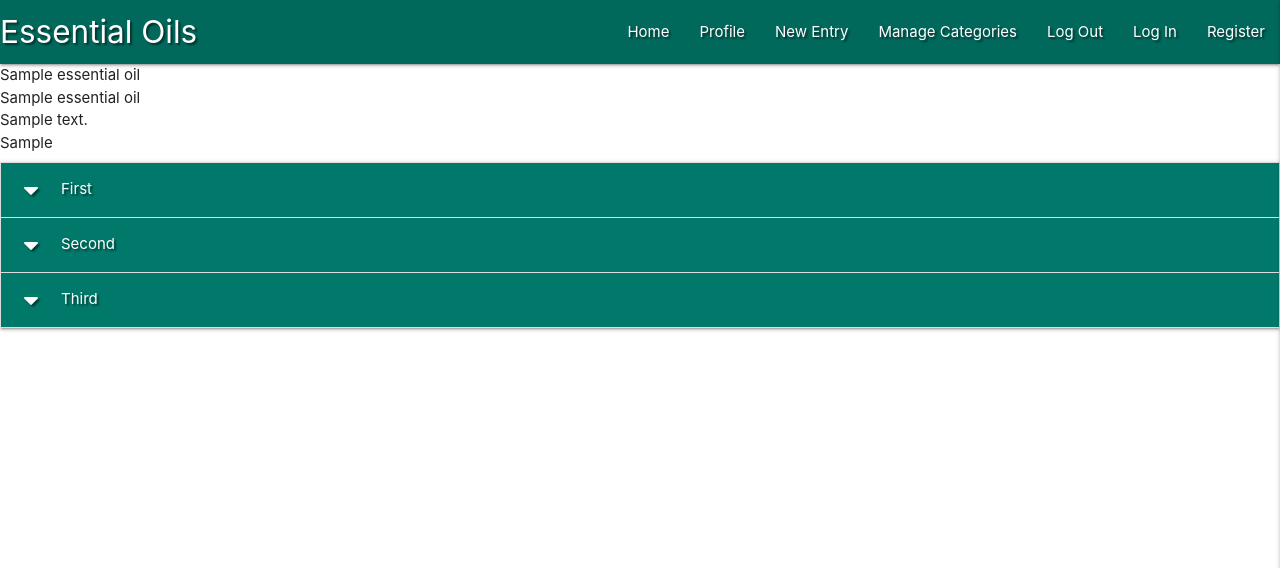
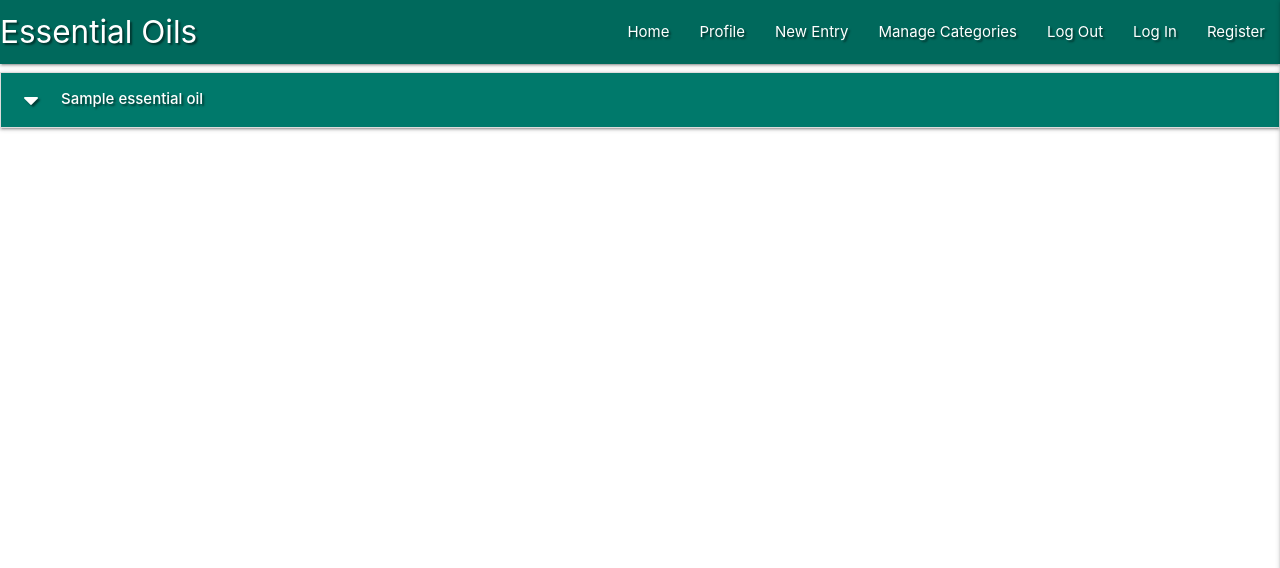
Before and after one commit to Code-Institute-Submissions/EssentialOilsDatabase, a Flask app: page / in a window 1280 px wide. Shown: the top 568 px of the page. Run offline with Flask 2, Linux system fonts and the light colour scheme; a database or web service that is not in the repository returns one stand-in record (values such as "Sample title"); some libraries are stand-ins or nearby versions.

Commit message:
Bind data from db to accordian

```diff
--- a/app.py
+++ b/app.py
@@ -22,7 +22,7 @@ mongo = PyMongo(app)
 @app.route("/")
 @app.route("/get_essentialoils")
 def get_essentialoils():
-    essentialoils = mongo.db.essential_oils.find()
+    essentialoils = list(mongo.db.essential_oils.find())
     return render_template(
         "essentialoils.html", essentialoils = essentialoils)
 #check to make sure variation between essential_oils database and other essentialoils without _ are ok
--- a/static/js/script.js
+++ b/static/js/script.js
@@ -1,4 +1,5 @@
   $(document).ready(function () {
     $(".sidenav").sidenav({edge: "right"});
     $('.collapsible').collapsible();
+    $('.tooltipped').tooltip();
   });
--- a/templates/essentialoils.html
+++ b/templates/essentialoils.html
@@ -1,28 +1,23 @@
 {% extends "base.html" %}
 {% block content %}
 
-
-
-    {% for oil in essentialoils %}
-        {{ oil.oil_name }}<br>
-        {{ oil.category_name }}<br>
-        {{ oil.oil_description }}<br>
-        {{ oil.source_inc }}<br>
-    {% endfor %}
-
     <ul class="collapsible">
+        {% for oil in essentialoils %}
         <li>
-            <div class="collapsible-header white-text teal darken-2 text-shadow"><i class="fas fa-caret-down"></i>First</div>                <!--fix colours and  that of accordian in the class of the div-->
-            <div class="collapsible-body"><span>Lorem ipsum dolor sit amet.</span></div>
+            <div class="collapsible-header white-text teal darken-2 text-shadow">
+                <i class="fas fa-caret-down"></i>
+                <strong>{{ oil.oil_name }}</strong>                                         <!--Do I want date added here? or  single or combo (toggle switch)-->
+                {% if oil.source_inc == "on" %}
+                    <i class = "fas fa-check purple text-lighten-2 tooltipped"
+                    data-position="right" data-tooltip="Source Included!"></i></i>                <!-- change icon-->
+                {% endif %}
+            </div>                <!--fix colours and  that of accordian in the class of the div-->
+            <div class="collapsible-body">
+                <strong>{{ oil.category_name }}</strong>
+                <p>{{ oil.oil_description }}</p>
+            </div>
         </li>
-        <li>
-            <div class="collapsible-header white-text teal darken-2 text-shadow"><i class="fas fa-caret-down"></i>Second</div>
-            <div class="collapsible-body"><span>Lorem ipsum dolor sit amet.</span></div>
-        </li>
-        <li>
-            <div class="collapsible-header white-text teal darken-2 text-shadow"><i class="fas fa-caret-down"></i>Third</div>
-            <div class="collapsible-body"><span>Lorem ipsum dolor sit amet.</span></div>
-        </li>
+        {% endfor %}
   </ul>
 
 {% endblock %}
```
